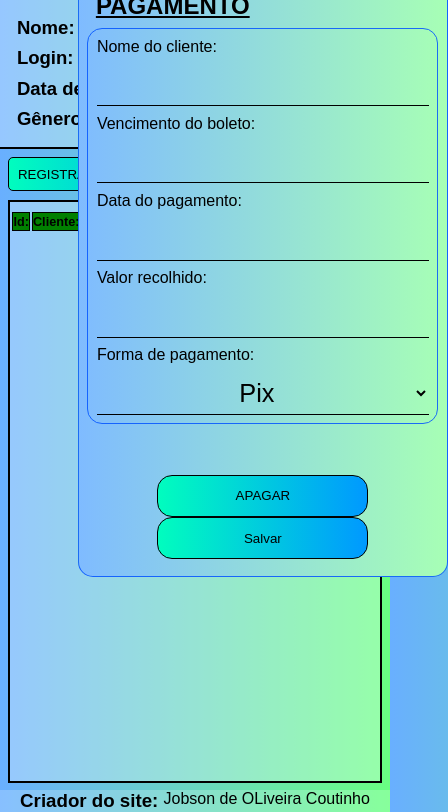
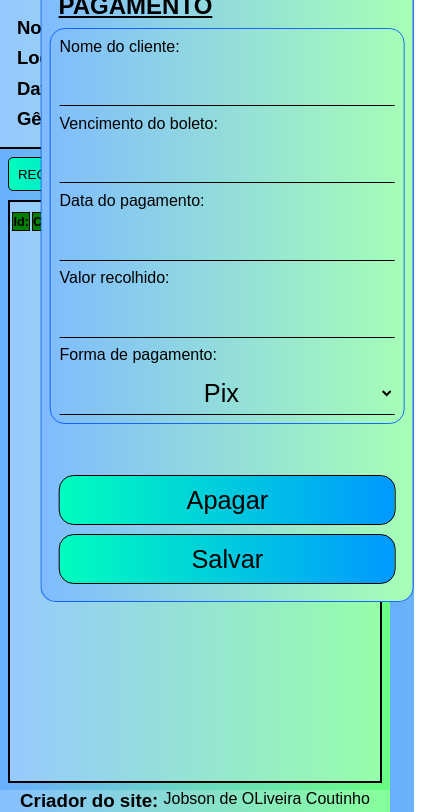
Before and after one commit to JobsonOliveira/Customer_Payment_Record, a plain HTML site: page HTML/paginaPrincipal.html in a window 390 px wide. Both pictures are taken after a click on the button "REGISTRAR NOVO PAGAMENTO". Shown: the part 174-986 px from the top of the page, 448 px wide, since content can reach past the window. Drawn offline with Linux system fonts and the light colour scheme; grey boxes are pictures that could not be loaded; a web font is replaced by a local one.

Commit message:
atualização 1.3 da resposividade

```diff
--- a/CSS/paginaPrincipal.css
+++ b/CSS/paginaPrincipal.css
@@ -848,7 +848,7 @@ dialog#saindoDoSite{
     position: absolute;
     top: 1%;
     margin-left: 50%;
-transform: translate(-50%);
+    transform: translate(-50%);
     background: linear-gradient(to left, rgb(0, 255, 42), rgb(0, 119, 255));
     border-radius: 15px;
     padding: 1vh;
@@ -871,9 +871,9 @@ dialog#dialogAddPag{
     background: linear-gradient(to left, rgb(167, 255, 181), rgb(127, 187, 255));
     position: absolute;
     top: 10%;
-    left: 20%;
-    transform: translate(-10% -20%);
-    border: 1px solid #0353ffda;
+    margin-left: 20%;
+    transform: translate(-10%);
+    border: 1px solid #0353ffda;background-color: red;
     border-radius: 15px;
 }
 /*DIV TRONCO DO POPPUP PARA ADICIONAR PAGAMENTO*/
@@ -923,15 +923,19 @@ div#butttons{
     margin-top: 5vh;
     padding: 1vh;
     text-align: center;
+    display: grid;
+    justify-content: center;
+    gap: 1vh;
 }
 /*BUTTONs "APAGAR" E "SALVAR"*/
 div#butttons button{
-    width: 25vh;
-    height: 5vh;
+    width: 40vh;
+    height: 6vh;
     border-radius: 15px;
     cursor: pointer;
     background: linear-gradient(to left, #0099ff, #01fdbe);
     border: 1px solid #000;
+    font-size: 3vh;
 }
 /*ANIMAÇÃO QUANDO OS BUTTONs FORAM CLICADOS*/
 div#butttons button:hover{
--- a/HTML/paginaPrincipal.html
+++ b/HTML/paginaPrincipal.html
@@ -4,7 +4,7 @@
     <meta charset="UTF-8">
     <meta http-equiv="X-UA-Compatible" content="IE=edge">
     <meta name="viewport" content="width=device-width, initial-scale=1.0">
-    <title>página principal</title>
+    <title>Página principal</title>
     <link rel="preconnect" href="https://fonts.googleapis.com">
     <link rel="preconnect" href="https://fonts.gstatic.com" crossorigin>
     <link href="https://fonts.googleapis.com/css2?family=Abril+Fatface&family=Concert+One&family=DM+Serif+Text&family=Mate+SC&family=Press+Start+2P&family=Ultra&display=swap" rel="stylesheet">
@@ -45,8 +45,8 @@
         		</select>
             </div>
 			<div id='butttons'>
-				<button id='apagar'>APAGAR</button>
-				<button id='salvar'>SALVAR</button>
+				<button id='apagar'>Apagar</button>
+				<button id='salvar'>Salvar</button>
 			</div>
 		</div>
 	</dialog>
--- a/JavaScript/paginaPrincipal.js
+++ b/JavaScript/paginaPrincipal.js
@@ -184,7 +184,7 @@ class adicionarPagamento{
     document.querySelector('#forma').value = pagamento.Forma;
 
     //MUDAR O NOME DO BOTÃO PARA "Atualizar"
-    document.querySelector('#salvar').innerHTML = 'Atualizar';
+    document.querySelector('#salvar').innerHTML = 'ATUALIZAR';
 
 }
    limpar(){
@@ -193,7 +193,6 @@ class adicionarPagamento{
        document.querySelector('#vencimento').value = '';
        document.querySelector('#pagamento').value = '';
        document.querySelector('#valor').value = '';
-       document.querySelector('#forma').value = '';
 
        this.editId = null;
 
```
